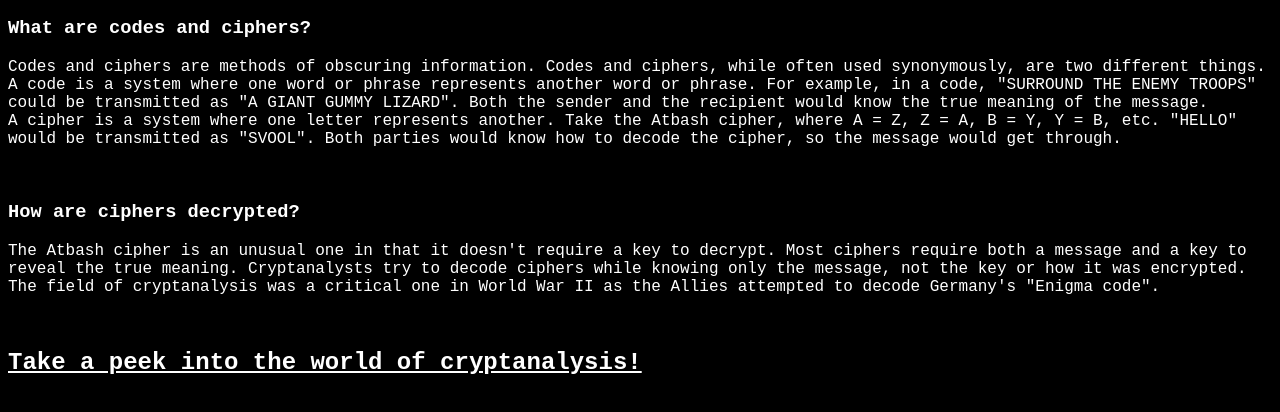
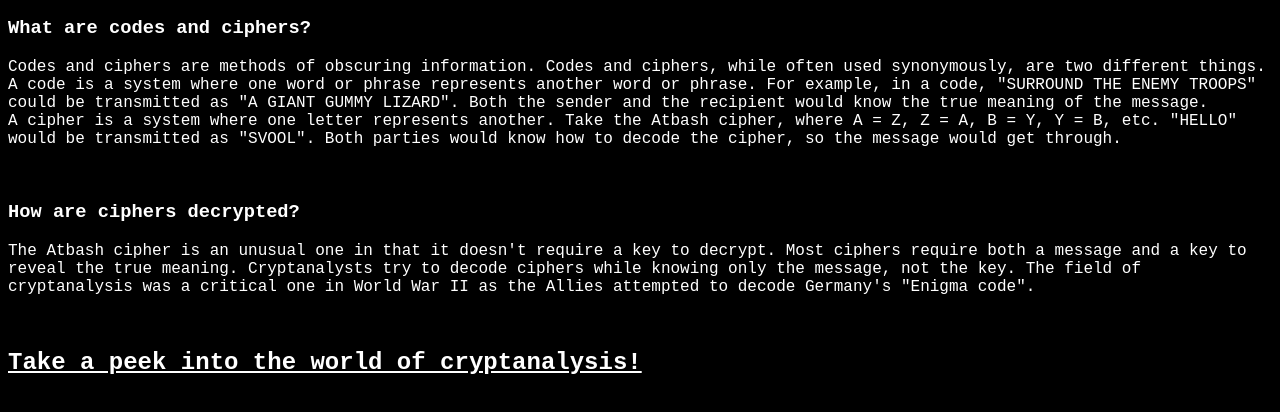
Before and after one commit to enigma-machine/codes, a plain HTML site: page index.html in a window 1280 px wide. Shown: the part 96-508 px from the top of the page. Drawn offline with Linux system fonts and the light colour scheme.

Commit message:
Update index.html

```diff
--- a/index.html
+++ b/index.html
@@ -30,7 +30,7 @@
         <p>Codes and ciphers are methods of obscuring information. Codes and ciphers, while often used synonymously, are two different things.<br>A code is a system where one word or phrase represents another word or phrase. For example, in a code, "SURROUND THE ENEMY TROOPS" could be transmitted as "A GIANT GUMMY LIZARD". Both the sender and the recipient would know the true meaning of the message.<br>A cipher is a system where one letter represents another. Take the Atbash cipher, where A = Z, Z = A, B = Y, Y = B, etc. "HELLO" would be transmitted as "SVOOL". Both parties would know how to decode the cipher, so the message would get through.</p>
         <br>
         <h3>How are ciphers decrypted?</h3>
-        <p>The Atbash cipher is an unusual one in that it doesn't require a key to decrypt. Most ciphers require both a message and a key to reveal the true meaning. Cryptanalysts try to decode ciphers while knowing only the message, not the key or how it was encrypted. The field of cryptanalysis was a critical one in World War II as the Allies attempted to decode Germany's "Enigma code".</p>
+        <p>The Atbash cipher is an unusual one in that it doesn't require a key to decrypt. Most ciphers require both a message and a key to reveal the true meaning. Cryptanalysts try to decode ciphers while knowing only the message, not the key. The field of cryptanalysis was a critical one in World War II as the Allies attempted to decode Germany's "Enigma code".</p>
         <br>
         <h2><a href="/codes/cryptanalysis/">Take a peek into the world of cryptanalysis!</a></h2>
     </body>
```
